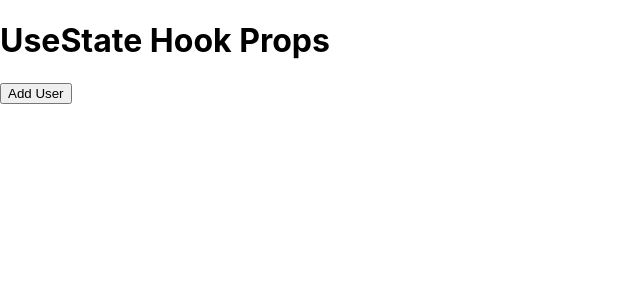
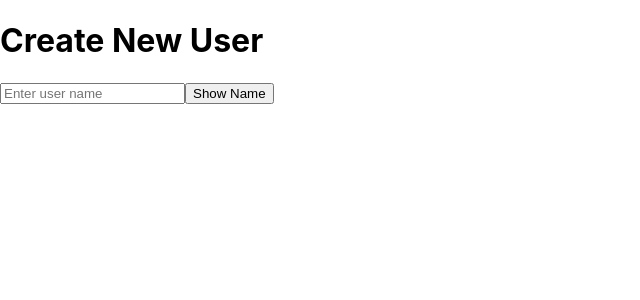
Before and after one commit to hasib999/react_typescript, a React (Create React App) app in the folder react_ts/: page / in a window 1280 px wide. Shown: the top 300 px of the page, without its empty margins (0-640 px from the left). Built offline with nearby package versions, Linux system fonts and the light colour scheme.

Commit message:
Event type

```diff
--- a/react_ts/src/App.tsx
+++ b/react_ts/src/App.tsx
@@ -1,21 +1,11 @@
-import { useState } from 'react';
 import './App.css';
-type User={
-  id:number,
-  name:string
-}
+import NewUser from './components/NewUser';
+
 function App() {
-  const [users,setUsers] = useState<User>({} as User)
-  const [flag,setFlag] = useState<boolean>(false)
-  const handleAddUser = () => {
-    setUsers({id:1,name:"Hasib"})
-    setFlag(true)
-  }
+
   return (
     <div className="App">
-      <h1>UseState Hook Props</h1>
-      <button onClick={handleAddUser}>Add User</button>
-      {flag && <p>Id = {users?.id} , Name = {users?.name} </p> }
+      <NewUser/>
     </div>
   );
 }
--- /dev/null
+++ b/react_ts/src/components/NewUser.tsx
@@ -0,0 +1,23 @@
+import React, { useState } from 'react'
+
+const NewUser = () => {
+    const [userName, setUserName] = useState("")
+    const handleUserNameChange = (event:React.ChangeEvent<HTMLInputElement>) => {
+        setUserName(event.target.value)
+    }
+    const handleShowName = (event:React.MouseEvent<HTMLButtonElement>) =>{
+        console.log(userName)
+    }
+  return (
+    <div>
+        <h1>Create New User</h1>
+        <input type="text" placeholder='Enter user name' value={userName} onChange={handleUserNameChange}/>
+        <button onClick={handleShowName}>Show Name</button>
+        <p>
+            {userName}
+        </p>
+    </div>
+  )
+}
+
+export default NewUser
```
